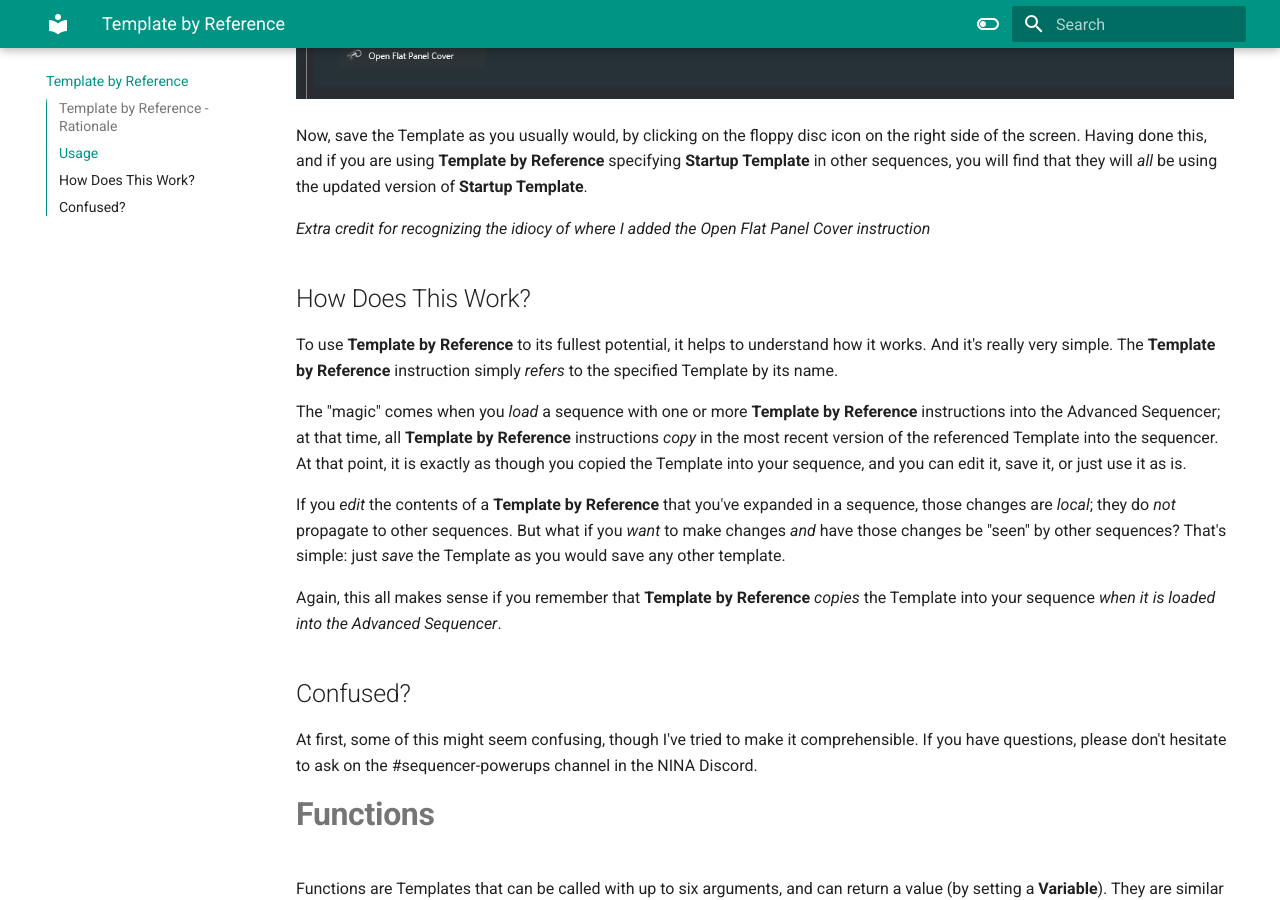
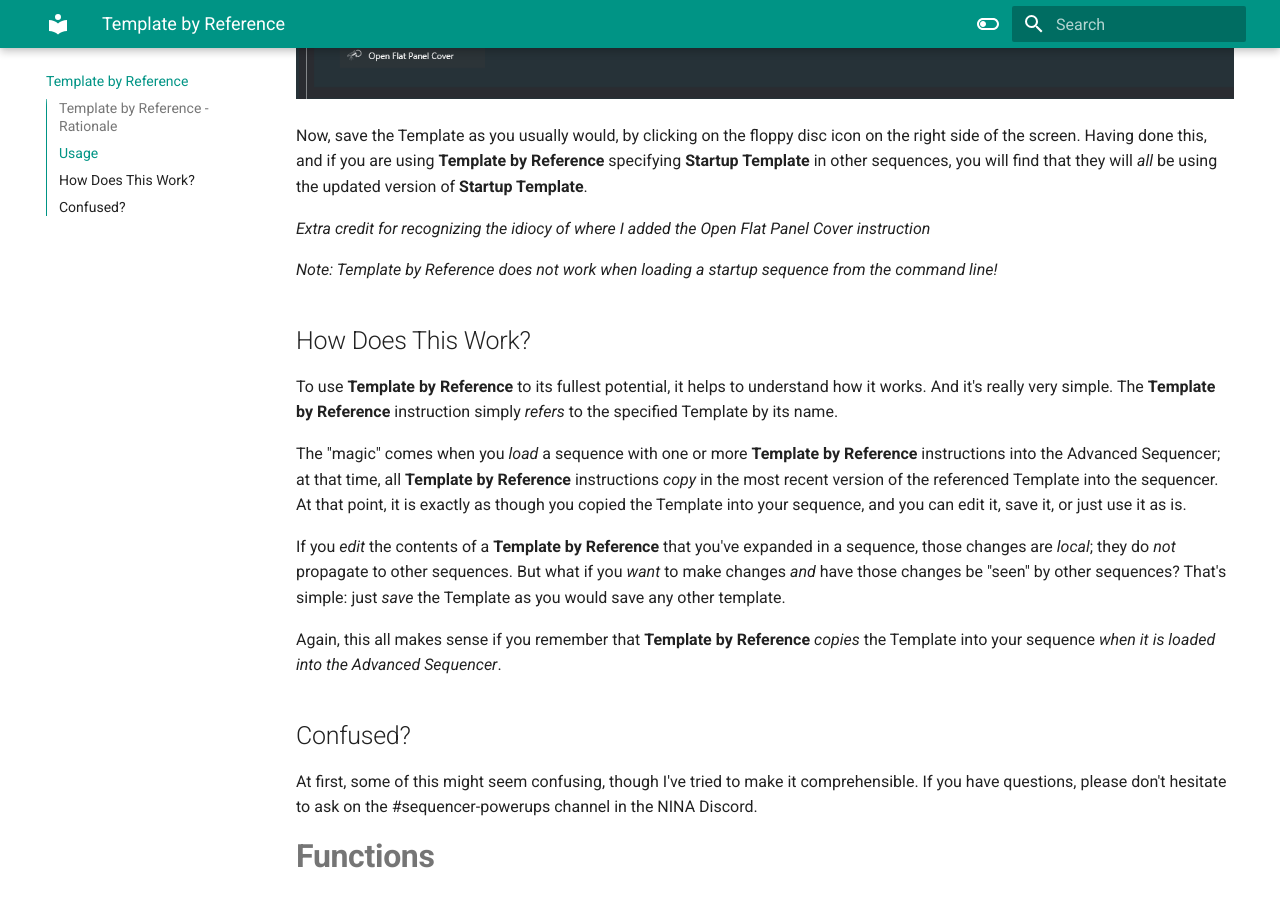
Before and after one commit to marcblank/marcblank.github.io, an MkDocs documentation site: the page built from docs/TBR.md, in a window 1280 px wide and 900 px high, scrolled down 1748 px. Built offline with MkDocs 1.6.1 and Material for MkDocs 9.7.7, drawn with Linux system fonts in a browser that asks for light colours.

Commit message:
Add warning about TBR in startup sequences

```diff
--- a/docs/TBR.md
+++ b/docs/TBR.md
@@ -28,6 +28,8 @@
 Now, save the Template as you usually would, by clicking on the floppy disc icon on the right side of the screen.  Having done this, and if you are using **Template by Reference** specifying **Startup Template** in other sequences, you will find that they will *all* be using the updated version of **Startup Template**.
 
 *Extra credit for recognizing the idiocy of where I added the Open Flat Panel Cover instruction*
+
+*Note: Template by Reference does not work when loading a startup sequence from the command line!*
 
 ## How Does This Work?
 
```
